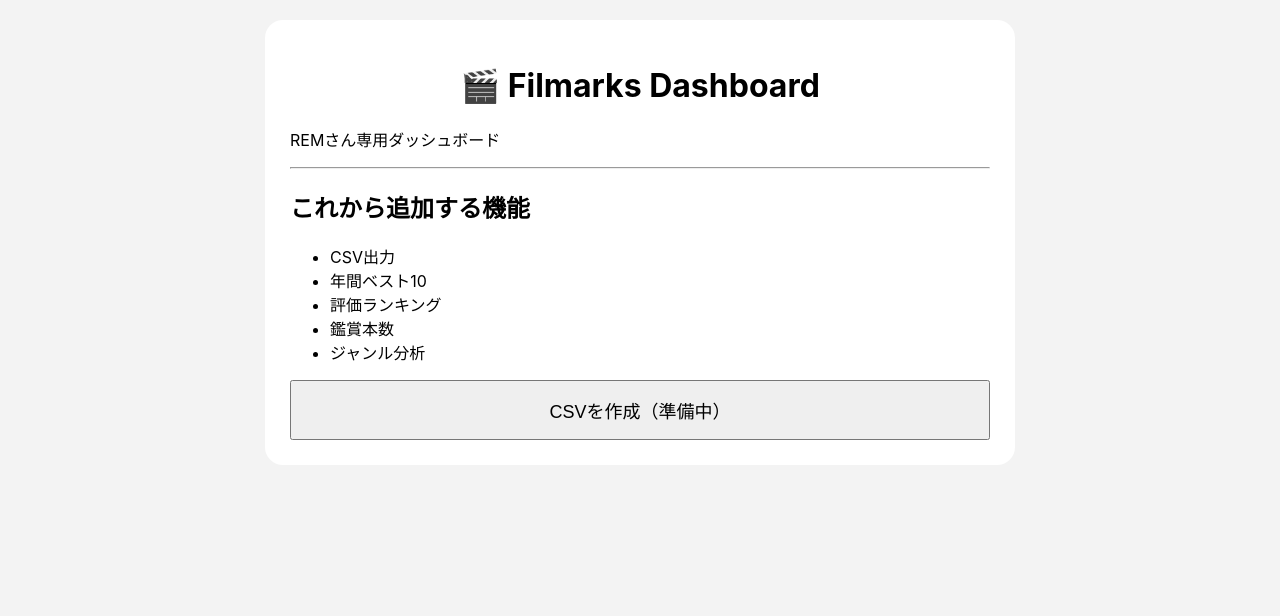
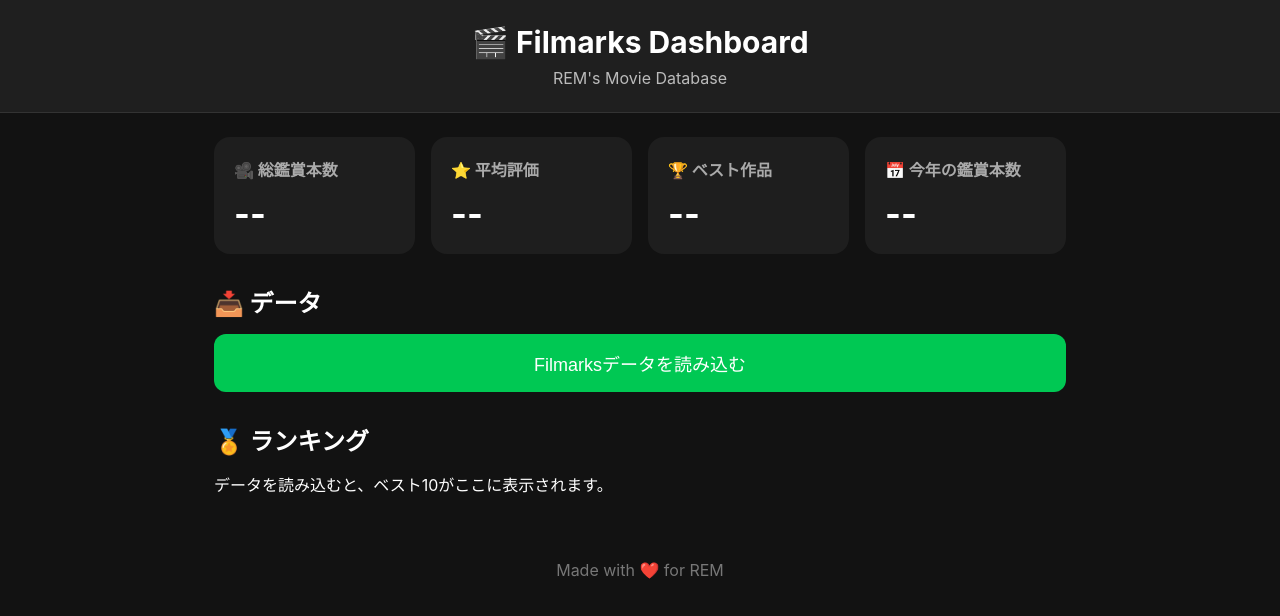
Before and after one commit to s-rem/filmarks-dashboard, a plain HTML site: page index.html in a window 1280 px wide. Drawn offline with Linux system fonts and the light colour scheme.

Commit message:
index.html を更新

```diff
--- a/index.html
+++ b/index.html
@@ -6,58 +6,153 @@
 <title>Filmarks Dashboard</title>
 
 <style>
+*{
+    margin:0;
+    padding:0;
+    box-sizing:border-box;
+}
 
 body{
-    background:#f3f3f3;
-    font-family:-apple-system;
-    margin:20px;
+    background:#121212;
+    color:#ffffff;
+    font-family:-apple-system,BlinkMacSystemFont,"Helvetica Neue",sans-serif;
+}
+
+header{
+    background:#1f1f1f;
+    padding:24px;
+    text-align:center;
+    border-bottom:1px solid #333;
+}
+
+header h1{
+    font-size:30px;
+}
+
+header p{
+    color:#bbbbbb;
+    margin-top:8px;
+}
+
+.container{
+    max-width:900px;
+    margin:auto;
+    padding:24px;
+}
+
+.cards{
+    display:grid;
+    grid-template-columns:repeat(auto-fit,minmax(180px,1fr));
+    gap:16px;
 }
 
 .card{
-    background:white;
-    padding:25px;
-    border-radius:18px;
-    max-width:700px;
-    margin:auto;
+    background:#1e1e1e;
+    border-radius:16px;
+    padding:20px;
 }
 
-h1{
-    text-align:center;
+.card h2{
+    font-size:16px;
+    color:#aaaaaa;
+}
+
+.value{
+    font-size:34px;
+    margin-top:12px;
+    font-weight:bold;
+}
+
+.section{
+    margin-top:30px;
+}
+
+.section h2{
+    margin-bottom:15px;
 }
 
 button{
     width:100%;
-    padding:15px;
+    background:#00c853;
+    color:white;
+    border:none;
+    padding:16px;
+    border-radius:12px;
     font-size:18px;
+    cursor:pointer;
 }
 
+button:hover{
+    opacity:.9;
+}
+
+footer{
+    text-align:center;
+    color:#777;
+    margin:40px 0;
+}
 </style>
 
 </head>
 
 <body>
 
+<header>
+<h1>🎬 Filmarks Dashboard</h1>
+<p>REM's Movie Database</p>
+</header>
+
+<div class="container">
+
+<div class="cards">
+
 <div class="card">
+<h2>🎥 総鑑賞本数</h2>
+<div class="value">--</div>
+</div>
 
-<h1>🎬 Filmarks Dashboard</h1>
+<div class="card">
+<h2>⭐ 平均評価</h2>
+<div class="value">--</div>
+</div>
 
-<p>REMさん専用ダッシュボード</p>
+<div class="card">
+<h2>🏆 ベスト作品</h2>
+<div class="value">--</div>
+</div>
 
-<hr>
-
-<h2>これから追加する機能</h2>
-
-<ul>
-<li>CSV出力</li>
-<li>年間ベスト10</li>
-<li>評価ランキング</li>
-<li>鑑賞本数</li>
-<li>ジャンル分析</li>
-</ul>
-
-<button>CSVを作成（準備中）</button>
+<div class="card">
+<h2>📅 今年の鑑賞本数</h2>
+<div class="value">--</div>
+</div>
 
 </div>
 
+<div class="section">
+
+<h2>📥 データ</h2>
+
+<button>
+Filmarksデータを読み込む
+</button>
+
+</div>
+
+<div class="section">
+
+<h2>🏅 ランキング</h2>
+
+<p>データを読み込むと、ベスト10がここに表示されます。</p>
+
+</div>
+
+</div>
+
+<footer>
+
+Made with ❤️ for REM
+
+</footer>
+
 </body>
 </html>
```
